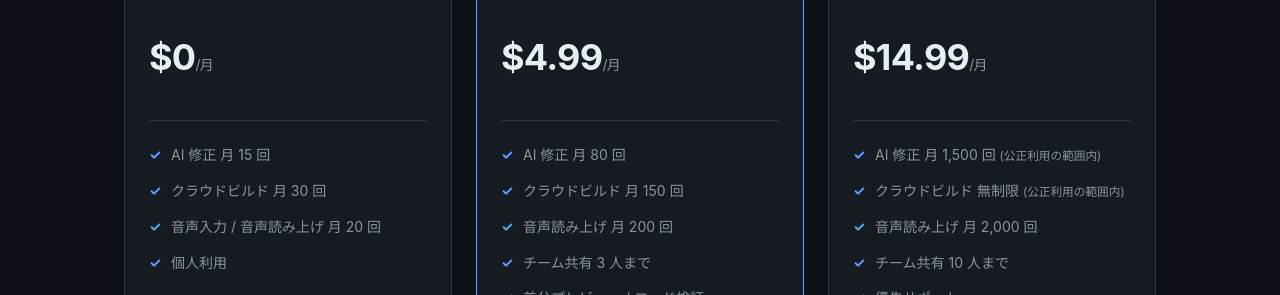
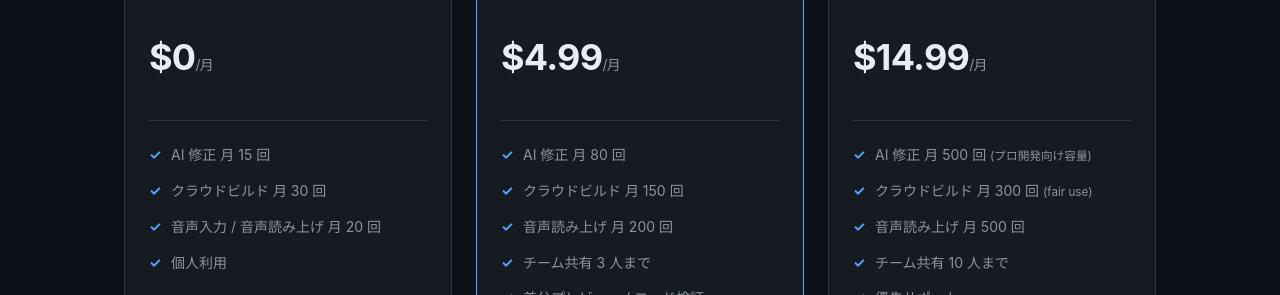
Before and after one commit to sakagenoan-svg/privacy-policy, a plain HTML site: page index.html in a window 1280 px wide. Shown: the part 1780-2075 px from the top of the page. Drawn offline with Linux system fonts and the light colour scheme.

Commit message:
docs(pricing): Pro プラン上限を現実的な値に調整 (黒字化)
DevDroidAI v1.0.11 の Pro 上限引き下げに合わせて LP を更新:
- AI 修正: 月 1,500 回 (公正利用) → 月 500 回 (プロ開発向け容量)
- クラウドビルド: 無制限 (公正利用) → 月 300 回 (fair use)
- 音声読み上げ: 月 2,000 回 → 月 500 回

ヘビー利用時の想定原価 $136.50 に対して売上 $14.99 の赤字構造を解消。
新原価 (30% 利用時) $5.25、新粗利 $9.74 (65%) で黒字化。価格 $14.99
は据え置き。「プロ開発向け容量」表現で Starter (80) との差別化を維持。

```diff
--- a/index.html
+++ b/index.html
@@ -458,9 +458,9 @@
       <div class="plan-name">Pro</div>
       <div class="plan-price">$14.99<small>/月</small></div>
       <ul class="plan-features">
-        <li>AI 修正 月 1,500 回 <small>(公正利用の範囲内)</small></li>
-        <li>クラウドビルド 無制限 <small>(公正利用の範囲内)</small></li>
-        <li>音声読み上げ 月 2,000 回</li>
+        <li>AI 修正 月 500 回 <small>(プロ開発向け容量)</small></li>
+        <li>クラウドビルド 月 300 回 <small>(fair use)</small></li>
+        <li>音声読み上げ 月 500 回</li>
         <li>チーム共有 10 人まで</li>
         <li>優先サポート</li>
       </ul>
```
